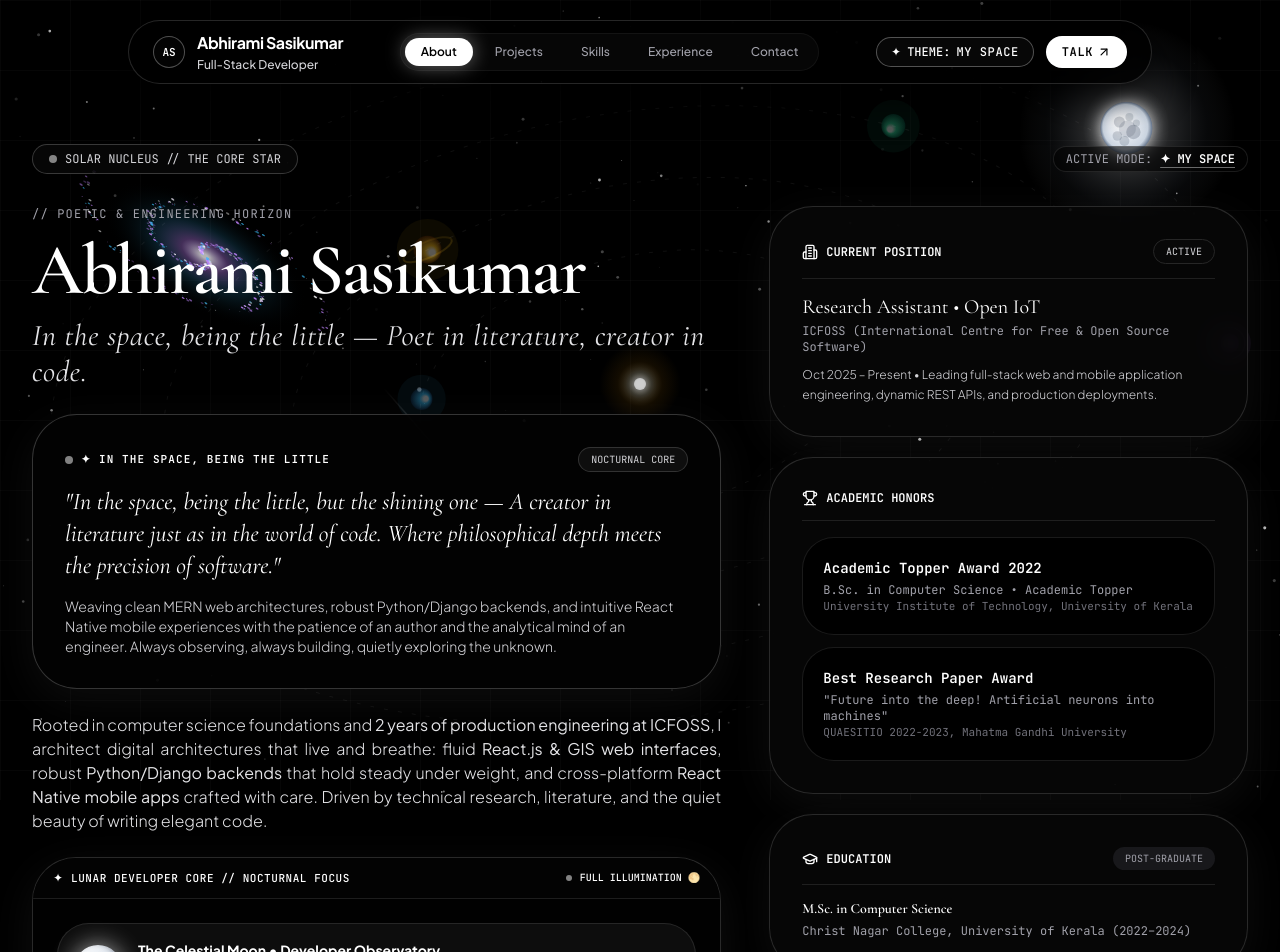
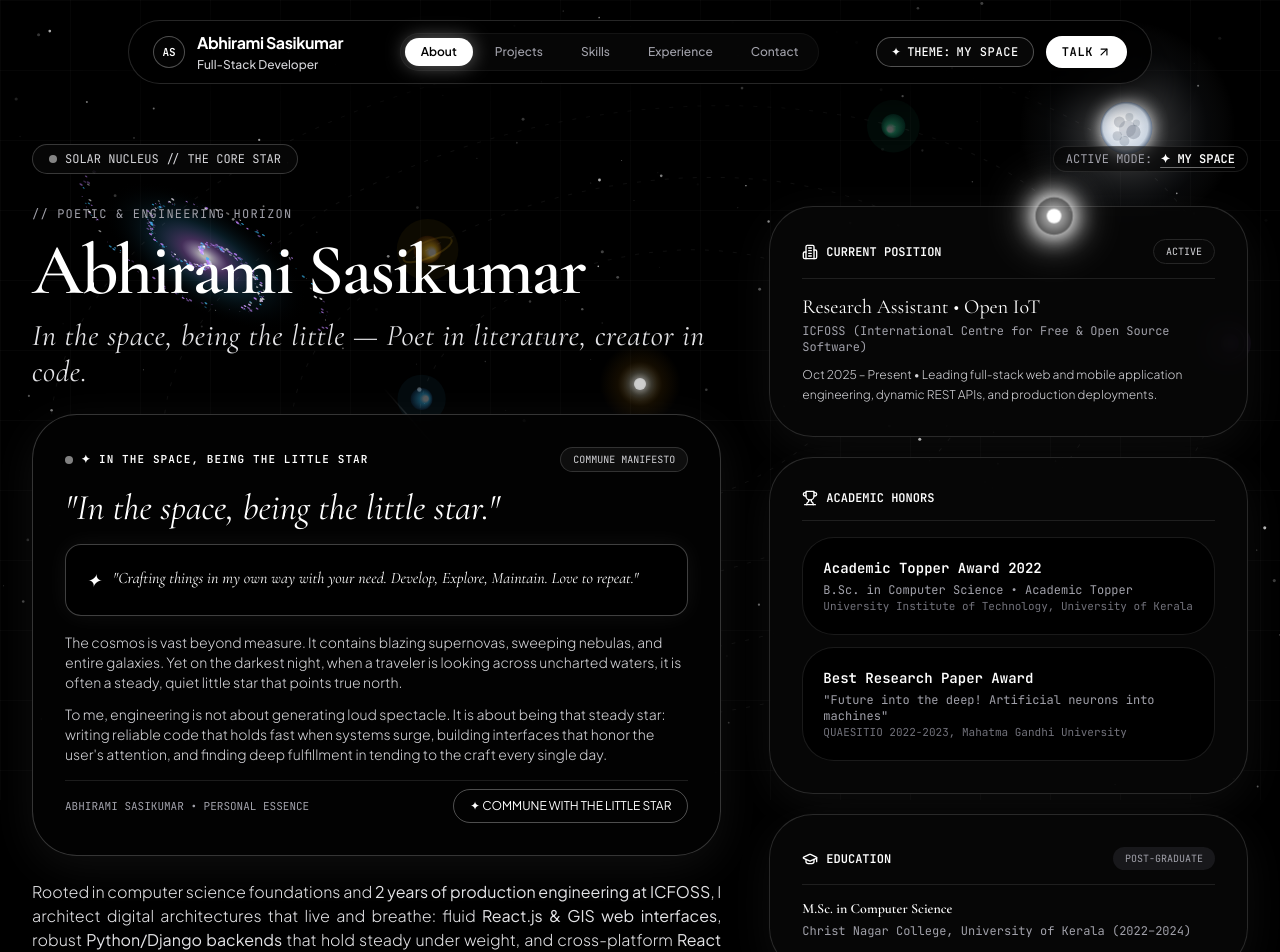
Before and after one commit to abhirami-sasikumar/Portfolio, a React (Vite) app: page / in a window 1280 px wide. Shown: the top 952 px of the page. Built offline with nearby package versions, Linux system fonts and the light colour scheme.

Commit message:
Embed core Little Star commune philosophy into page hero and navigation

```diff
--- a/src/App.jsx
+++ b/src/App.jsx
@@ -6,6 +6,7 @@
 import { ExperienceEducation } from './components/ExperienceEducation';
 import { ContactSection } from './components/ContactSection';
 import { CelestialSkyCanvas } from './components/CelestialSkyCanvas';
+import { LittleStarEntity } from './components/LittleStarEntity';
 import { MeditationModal } from './components/MeditationModal';
 import { PROFILE } from './data/portfolioData';
 import { ArrowUp, ArrowUpRight, Linkedin } from 'lucide-react';
@@ -74,7 +75,7 @@
         themeMode === 'techy' ? 'tech-cockpit-grid' : 'celestial-grid'
       }`}></div>
 
-      {/* ONLY IN CELESTIAL MODE: Night Sky Canvas and Meditation Modal */}
+      {/* Celestial Night Sky Canvas & Autonomous Little Star in Celestial Mode */}
       {themeMode === 'celestial' && (
         <>
           <CelestialSkyCanvas
@@ -82,13 +83,19 @@
             onNavigateSection={scrollToSection}
             onPlayChime={playChime}
           />
-          <MeditationModal
-            isOpen={meditationOpen}
-            onClose={() => setMeditationOpen(false)}
-            onPulseStardust={() => playChime(1056, 0.3)}
-          />
+          <LittleStarEntity themeMode={themeMode} onClick={() => {
+            setMeditationOpen(true);
+            playChime(880, 0.2);
+          }} />
         </>
       )}
+
+      {/* Little Star Commune / Meditation Modal (Accessible in all modes) */}
+      <MeditationModal
+        isOpen={meditationOpen}
+        onClose={() => setMeditationOpen(false)}
+        onPulseStardust={() => playChime(1056, 0.3)}
+      />
 
       {/* Top Observatory Navigation Bar */}
       <Navbar
--- a/src/components/HeroSection.jsx
+++ b/src/components/HeroSection.jsx
@@ -99,7 +99,7 @@
           {/* Techy Mode: Architecture & Full-Stack Core // My Space Mode: Poetic & Literary Space */}
           {isTechy ? (
             /* BEING TECHY: Direct Professional Engineering Overview */
-            <div className="p-6 rounded-2xl border-l-2 border-sky-400 bg-black border border-white/15 space-y-3 shadow-[0_0_25px_rgba(56,189,248,0.06)]">
+            <div className="p-6 rounded-2xl border-l-2 border-sky-400 bg-black border border-white/15 space-y-3.5 shadow-[0_0_25px_rgba(56,189,248,0.06)]">
               <div className="flex items-center justify-between font-mono text-[11px]">
                 <span className="uppercase tracking-widest text-sky-400 font-bold flex items-center gap-2">
                   <span className="w-1.5 h-1.5 rounded-full bg-sky-400 animate-pulse"></span>
@@ -112,30 +112,63 @@
                 Building scalable web platforms, high-performance APIs, and cross-platform mobile apps.
               </h3>
 
+              {/* Core Signature Quote */}
+              <div className="p-3.5 rounded-xl border border-sky-400/25 bg-sky-950/25 font-serif italic text-sky-200 text-xs sm:text-sm flex items-start gap-2.5">
+                <span className="text-sky-400 text-sm leading-none shrink-0 mt-0.5">✦</span>
+                <p>
+                  "Crafting things in my own way with your need. Develop, Explore, Maintain. Love to repeat."
+                </p>
+              </div>
+
               <p className="text-xs sm:text-sm text-zinc-300 font-sans leading-relaxed font-normal">
                 Specialized in end-to-end software development with modern <strong>React.js frontends</strong>, scalable <strong>Node.js and Python/Django backends</strong>, and native-grade <strong>React Native mobile applications</strong>. Focused on clean architecture, modular codebases, and reliable client deliverables.
               </p>
             </div>
           ) : (
-            /* MY SPACE: Poetic, Philosophical & Literary Developer Space */
-            <div className="p-7 sm:p-8 rounded-[2.8rem] border border-white/20 bg-void-950/85 backdrop-blur-xl space-y-3.5 relative overflow-hidden shadow-[0_12px_45px_rgba(255,255,255,0.05)]">
+            /* MY SPACE: The Little Star Commune & Core Philosophy */
+            <div className="p-7 sm:p-8 rounded-[2.8rem] border border-white/20 bg-void-950/85 backdrop-blur-xl space-y-4 relative overflow-hidden shadow-[0_12px_45px_rgba(255,255,255,0.06)]">
               <div className="flex items-center justify-between font-mono text-[11px] text-zinc-400">
                 <span className="uppercase tracking-widest text-white font-semibold flex items-center gap-2">
                   <span className="w-2 h-2 rounded-full bg-white animate-pulse"></span>
-                  <span>✦ IN THE SPACE, BEING THE LITTLE</span>
+                  <span>✦ IN THE SPACE, BEING THE LITTLE STAR</span>
                 </span>
                 <span className="text-zinc-300 font-mono text-[10px] px-3 py-1 rounded-full border border-white/15 bg-white/5">
-                  NOCTURNAL CORE
+                  COMMUNE MANIFESTO
                 </span>
               </div>
 
-              <p className="font-serif italic text-lg sm:text-2xl text-white font-normal leading-relaxed">
-                "In the space, being the little, but the shining one — A creator in literature just as in the world of code. Where philosophical depth meets the precision of software."
-              </p>
+              <h2 className="font-serif italic text-2xl sm:text-3xl lg:text-4xl text-white font-normal leading-snug">
+                "In the space, being the little star."
+              </h2>
 
-              <p className="text-xs sm:text-sm text-zinc-300 font-sans font-light leading-relaxed">
-                Weaving clean MERN web architectures, robust Python/Django backends, and intuitive React Native mobile experiences with the patience of an author and the analytical mind of an engineer. Always observing, always building, quietly exploring the unknown.
-              </p>
+              {/* Core Philosophy Signature Box */}
+              <div className="p-4 sm:p-5 rounded-2xl border border-white/25 bg-black/80 font-serif italic text-white text-sm sm:text-base shadow-[0_0_25px_rgba(255,255,255,0.06)] flex items-start gap-3">
+                <span className="text-white text-base sm:text-lg leading-none shrink-0 mt-0.5">✦</span>
+                <p className="leading-relaxed">
+                  "Crafting things in my own way with your need. Develop, Explore, Maintain. Love to repeat."
+                </p>
+              </div>
+
+              {/* Core Philosophy Narrative */}
+              <div className="space-y-3 text-xs sm:text-sm text-zinc-300 font-sans font-light leading-relaxed">
+                <p>
+                  The cosmos is vast beyond measure. It contains blazing supernovas, sweeping nebulas, and entire galaxies. Yet on the darkest night, when a traveler is looking across uncharted waters, it is often a steady, quiet little star that points true north.
+                </p>
+                <p>
+                  To me, engineering is not about generating loud spectacle. It is about being that steady star: writing reliable code that holds fast when systems surge, building interfaces that honor the user's attention, and finding deep fulfillment in tending to the craft every single day.
+                </p>
+              </div>
+
+              {/* Direct Commune Action */}
+              <div className="pt-2 flex flex-wrap items-center justify-between gap-3 border-t border-white/10 text-[11px] font-mono">
+                <span className="text-zinc-400">ABHIRAMI SASIKUMAR &bull; PERSONAL ESSENCE</span>
+                <button
+                  onClick={onOpenMeditation}
+                  className="px-4 py-2 rounded-full border border-white/30 text-white hover:bg-white hover:text-black transition-all flex items-center gap-1.5 font-sans text-xs"
+                >
+                  <span>✦ COMMUNE WITH THE LITTLE STAR</span>
+                </button>
+              </div>
             </div>
           )}
 
@@ -303,16 +336,16 @@
             {!isTechy ? (
               <button
                 onClick={onOpenMeditation}
-                className="px-4 py-3.5 rounded-full border border-void-700 text-zinc-400 hover:text-white transition-all text-xs"
+                className="px-5 py-3.5 rounded-full border border-white/20 text-white hover:bg-white hover:text-black transition-all text-xs flex items-center gap-1.5 shadow-[0_0_15px_rgba(255,255,255,0.08)]"
               >
-                ✦ Celestial Story
+                <span>✦ COMMUNE WITH THE LITTLE STAR</span>
               </button>
             ) : (
               <button
-                onClick={() => onNavigate('expertise')}
-                className="px-4 py-3.5 rounded-full border border-white/20 text-zinc-400 hover:text-white transition-all text-xs"
+                onClick={onOpenMeditation}
+                className="px-5 py-3.5 rounded-full border border-sky-400/30 text-sky-300 hover:bg-sky-400/10 transition-all text-xs flex items-center gap-1.5 shadow-[0_0_15px_rgba(56,189,248,0.1)]"
               >
-                Full-Stack Matrix
+                <span>✦ THE LITTLE STAR PHILOSOPHY</span>
               </button>
             )}
           </div>
--- a/src/components/MeditationModal.jsx
+++ b/src/components/MeditationModal.jsx
@@ -40,7 +40,7 @@
         <div className="p-4 rounded-2xl bg-black border border-void-800 mb-6 flex items-center justify-between">
           <div>
             <span className="text-[10px] text-zinc-500 block uppercase">LITTLE STAR INERTIA ENGINE</span>
-            <span className="text-white font-semibold">Active &bull; Drifting beside your cursor</span>
+            <span className="text-white font-semibold">Active &bull; Drifting freely across the cosmos</span>
           </div>
           <button
             onClick={onPulseStardust}
```
